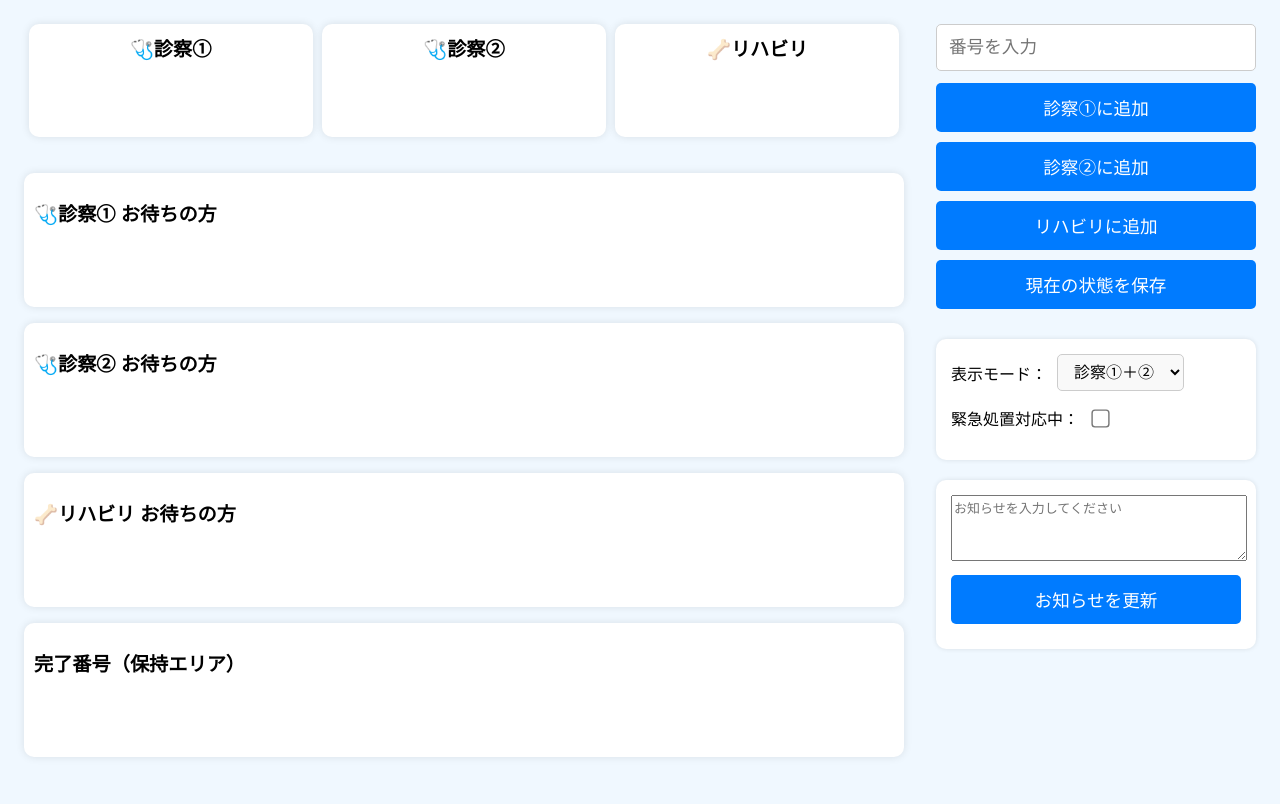
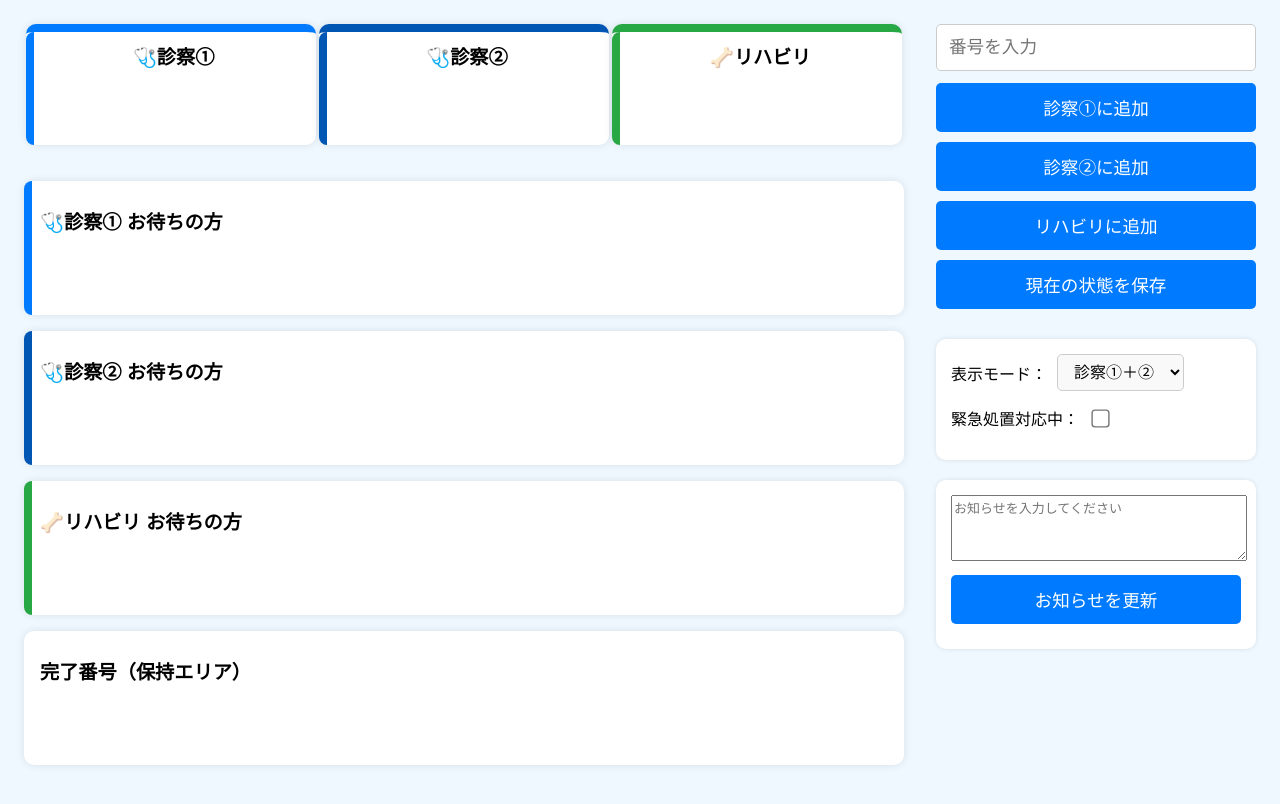
Before and after one commit to maki-mondou/megaseikeigeka-waiting-system, a website: page public/manage-calls.html in a window 1280 px wide. Drawn offline with nearby package versions, Linux system fonts and the light colour scheme; no server answers.

Commit message:
ドラッグアンドドロップで移動の修正、番号管理デザイン修正

```diff
--- a/public/manage-calls.html
+++ b/public/manage-calls.html
@@ -39,6 +39,10 @@
       text-align: center;
     }
 
+    .call-box.doctor1 { border-top: 8px solid #007bff; }
+    .call-box.doctor2 { border-top: 8px solid #0056b3; }
+    .call-box.rehab   { border-top: 8px solid #28a745; }
+
     .call-box .label {
       font-size: 1.2em;
       font-weight: bold;
@@ -56,6 +60,44 @@
       box-shadow: 0 0 8px rgba(0,0,0,0.1);
       margin-bottom: 1rem;
       padding: 10px;
+      position: relative;
+      padding-left: 16px;
+    }
+
+    .waiting-area.doctor1::before,
+    .call-box.doctor1.waiting-area::before {
+      content: "";
+      position: absolute;
+      top: 0;
+      left: 0;
+      width: 8px;
+      height: 100%;
+      background-color: #007bff;
+      border-radius: 10px 0 0 10px;
+    }
+
+    .waiting-area.doctor2::before,
+    .call-box.doctor2.waiting-area::before {
+      content: "";
+      position: absolute;
+      top: 0;
+      left: 0;
+      width: 8px;
+      height: 100%;
+      background-color: #0056b3;
+      border-radius: 10px 0 0 10px;
+    }
+
+    .waiting-area.rehab::before,
+    .call-box.rehab.waiting-area::before {
+      content: "";
+      position: absolute;
+      top: 0;
+      left: 0;
+      width: 8px;
+      height: 100%;
+      background-color: #28a745;
+      border-radius: 10px 0 0 10px;
     }
 
     .waiting-area h2 {
@@ -171,31 +213,31 @@
 <body>
   <div class="left-panel">
     <div class="call-header">
-      <div class="call-box waiting-area">
+      <div class="call-box waiting-area doctor1">
         <div class="label">🩺診察①</div>
         <div class="waiting-list" id="doctor1-called"></div>
       </div>
-      <div class="call-box waiting-area">
+      <div class="call-box waiting-area doctor2">
         <div class="label">🩺診察②</div>
         <div class="waiting-list" id="doctor2-called"></div>
       </div>
-      <div class="call-box waiting-area">
+      <div class="call-box waiting-area rehab">
         <div class="label">🦴リハビリ</div>
         <div class="waiting-list" id="rehab-called"></div>
       </div>
     </div>
 
-    <div class="waiting-area">
+    <div class="waiting-area doctor1">
       <h2>🩺診察① お待ちの方</h2>
       <div class="waiting-list" id="doctor1-waiting"></div>
     </div>
 
-    <div class="waiting-area">
+    <div class="waiting-area doctor2">
       <h2>🩺診察② お待ちの方</h2>
       <div class="waiting-list" id="doctor2-waiting"></div>
     </div>
 
-    <div class="waiting-area">
+    <div class="waiting-area rehab">
       <h2>🦴リハビリ お待ちの方</h2>
       <div class="waiting-list" id="rehab-waiting"></div>
     </div>
@@ -247,6 +289,9 @@
 
     allIds.forEach(id => lists[id] = document.getElementById(id));
 
+    // --- ドラッグ中かどうかを管理するフラグ
+    let isDragging = false;
+
     const initialData = {
       // 'doctor1-waiting': ['013', '015', '016'],
       // 'doctor2-waiting': ['020', '022'],
@@ -289,7 +334,9 @@
         sort: true,
         ghostClass: 'sortable-ghost',   // ← optional: ドラッグ中の見た目変化
         dragClass: 'sortable-drag',     // ← optional: ドラッグ中の見た目変化
-        onEnd: () => saveToAPI(),
+        // onEnd: () => saveToAPI(),
+        onStart: () => { isDragging = true; },
+        onEnd: () => { isDragging = false; saveToAPI(); },
         onAdd: function (evt) {
           if (!evt.item || !evt.to) return;
 
@@ -507,6 +554,7 @@
 
 
     async function fetchLatestWaitingData() {
+      if (isDragging) return; // ドラッグ中は更新しない
       try {
         const res = await fetch('/api/waiting');
         const latest = await res.json();
```
Also changed, not shown: data/waiting.json (+3 -4 lines).
